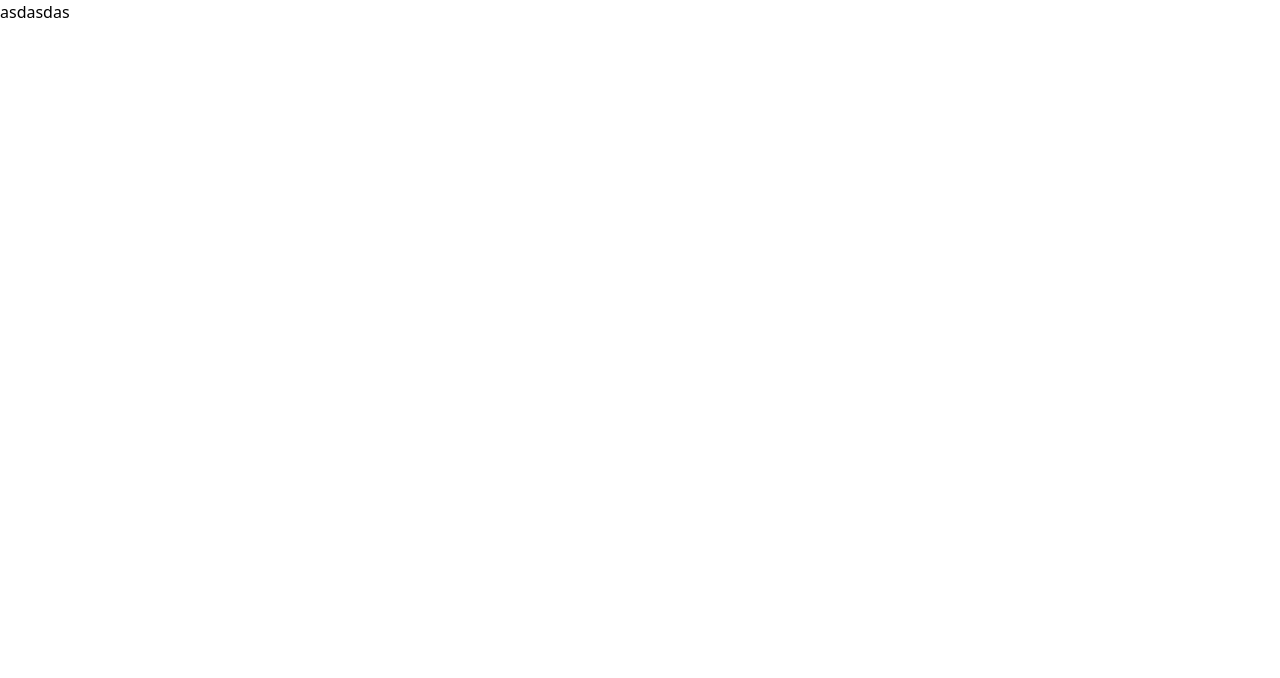
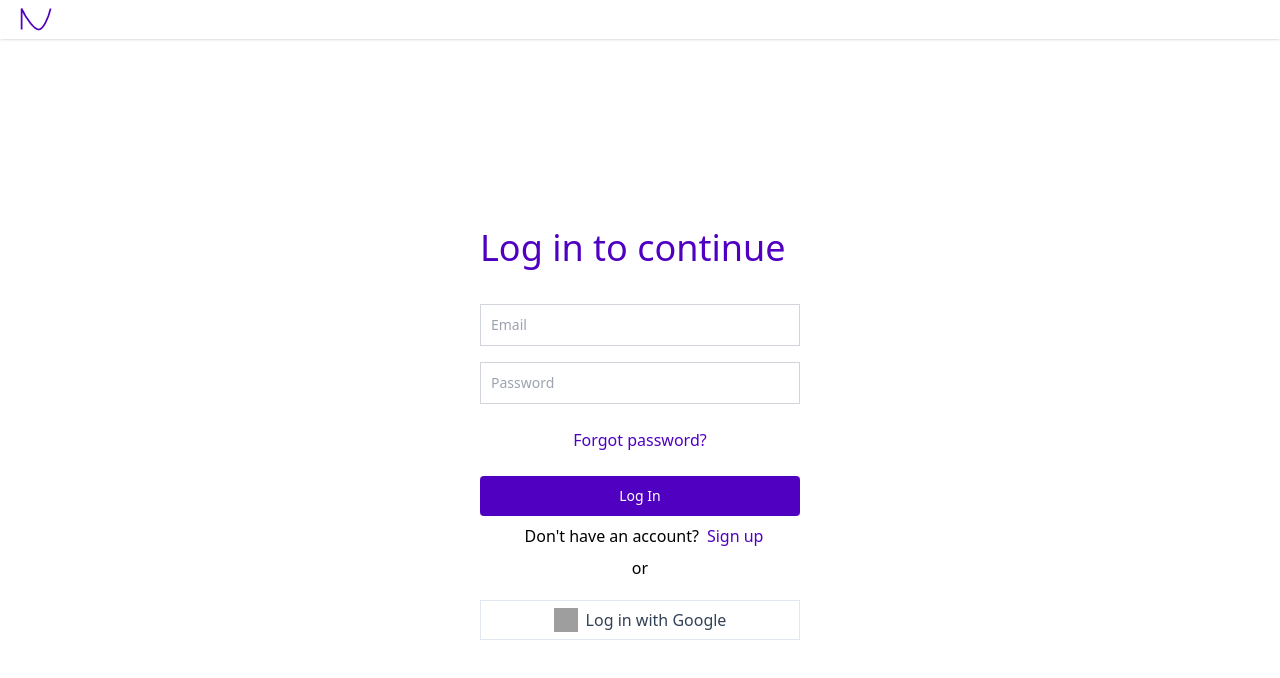
Before and after one commit to AnujPandey007/sketch, a React (Create React App) app: page / in a window 1280 px wide. Shown: the top 678 px of the page. Built offline with nearby package versions, Linux system fonts and the light colour scheme; grey boxes are pictures that could not be loaded.

Commit message:
added auth and pages

```diff
--- a/public/index.html
+++ b/public/index.html
@@ -24,7 +24,7 @@
       work correctly both with client-side routing and a non-root public URL.
       Learn how to configure a non-root public URL by running `npm run build`.
     -->
-    <title>React App</title>
+    <title>Sketch</title>
   </head>
   <body>
     <noscript>You need to enable JavaScript to run this app.</noscript>
--- a/src/App.js
+++ b/src/App.js
@@ -1,17 +1,44 @@
+import React from 'react'
 import {BrowserRouter as Router, Routes, Route} from 'react-router-dom'
+import Navbar from './components/Navbar';
+import Home from './screens/Home';
+import Profile from './screens/Profile';
 import Signin from './screens/Signin';
 import Signup from './screens/Signup';
+import Sketch from './screens/Sketch';
+import Alert from './components/Alert';
 
 function App() {
+
+  const [customAlert, setCustomAlert] = React.useState(null);
+  const [isAuth, setIsAuth] = React.useState(localStorage.getItem("isAuth")??false);
+
+  const setAlert=(message, type)=>{
+    let alertObject = {
+      message: message,
+      type: type
+    }
+    setCustomAlert(alertObject);
+
+    setTimeout(() => {
+      setCustomAlert(null);
+    }, 1500);
+  }
+
+
   return (
     <>
       <Router>
+        <Navbar isAuth={isAuth}/>
+        <Alert customAlert={customAlert}/>
 
         <Routes>
-          <Route path='/' element={<Signin/>}/>
-          <Route path='/register' element={<Signup/>}/>
+          <Route path='/' element={<Signin isAuth={isAuth} setIsAuth={setIsAuth} setAlert={setAlert}/>}/>
+          <Route path='/register' element={<Signup isAuth={isAuth} setIsAuth={setIsAuth} setAlert={setAlert}/>}/>
+          <Route path='/home' element={<Home isAuth={isAuth}/>}/>
+          <Route path='/sketch' element={<Sketch isAuth={isAuth} />}/>
+          <Route path='/me' element={<Profile isAuth={isAuth} setIsAuth={setIsAuth}/>}/>
         </Routes>
-
       </Router>
     </>
   );
--- /dev/null
+++ b/src/components/Alert.js
@@ -0,0 +1,16 @@
+import React from 'react'
+
+export default function Alert(props) {
+  const capital = (text)=>{
+    const word = text.toLowerCase();
+    return word.charAt(0).toUpperCase() + word.slice(1);
+  }
+
+  return (
+    props.customAlert && <div>
+        <div className={`alert alert-${props.customAlert.type} alert-dismissible fade show`} role="alert">
+        <strong>{capital(props.customAlert.type)}</strong> :  {props.customAlert.message}
+        </div>
+    </div>
+  )
+}
--- /dev/null
+++ b/src/components/Navbar.js
@@ -0,0 +1,23 @@
+import React from 'react';
+import {Link} from 'react-router-dom';
+import logo from "../assets/logo.png";
+
+export default function Navbar({isAuth}) {
+  return (
+    <div className="mb-10">
+         <div className='fixed top-0 w-full z-50 flex flex-auto flex-row bg-white shadow p-2 px-5 items-center justify-between text-sm'>
+            <Link to="/">
+                <img src={logo} alt="..."/>
+            </Link>
+          {isAuth && <Link to="/me">
+                <div className="w-6 h-6 mr-1">
+                    <svg xmlns="http://www.w3.org/2000/svg" fill="currentColor" className="bi bi-person-circle" viewBox="0 0 16 16">
+                        <path d="M11 6a3 3 0 1 1-6 0 3 3 0 0 1 6 0z"/>
+                        <path fillRule="evenodd" d="M0 8a8 8 0 1 1 16 0A8 8 0 0 1 0 8zm8-7a7 7 0 0 0-5.468 11.37C3.242 11.226 4.805 10 8 10s4.757 1.225 5.468 2.37A7 7 0 0 0 8 1z"/>
+                    </svg>
+                </div>
+           </Link>}
+        </div>
+    </div>
+  );
+}
--- /dev/null
+++ b/src/screens/Home.js
@@ -0,0 +1,18 @@
+import React from 'react';
+import { useNavigate } from 'react-router-dom';
+
+
+export default function Home({isAuth}) {
+
+  const navigate = useNavigate();
+
+  React.useEffect(() => {
+    if(!isAuth){
+      navigate('/');
+    }
+  }, [isAuth, navigate]);
+
+  return (
+    <div>Home</div>
+  )
+}
--- /dev/null
+++ b/src/screens/Profile.js
@@ -0,0 +1,16 @@
+import React from 'react';
+import { useNavigate } from 'react-router-dom';
+
+export default function Profile({isAuth, setIsAuth, setAlert}) {
+  const navigate = useNavigate()
+
+  React.useEffect(() => {
+    if(!isAuth){
+      navigate('/login');
+    }
+  }, [isAuth, navigate])
+
+  return (
+    <div>Profile</div>
+  )
+}
--- a/src/screens/Signin.js
+++ b/src/screens/Signin.js
@@ -1,9 +1,72 @@
-import React from 'react'
+import React from 'react';
+import { Link, useNavigate } from 'react-router-dom';
 
-export default function Signin() {
+export default function Signin({isAuth, setIsAuth, setAlert}) {
+
+    const navigate = useNavigate();
+
+    React.useEffect(() => {
+        if(isAuth){
+            navigate('/home');
+        }
+    }, [isAuth, navigate]);
+
+    const login = () => {
+        setAlert("Successfully Login", "success");
+        localStorage.setItem("isAuth", true);
+        setIsAuth(true);
+        navigate("/home");
+    }
+
+
   return (
-    <div>
-        asdasdas
+    <div className='flex h-screen'>
+        <div className='flex flex-col m-auto gap-2 items-center'>
+            <div className="flex text-4xl self-center text-center w-80" style={{color:"#4F00C1"}}>
+                Log in to continue
+            </div>
+
+            <div className="flex flex-col mt-7 w-80 gap-4 justify-center">
+                <div className="flex">
+                    <input type="email" className="bg-white border border-gray-300 text-gray-900 text-sm focus:ring-blue-500 focus:border-blue-500 block w-full p-2.5" placeholder="Email" required/>
+                </div>
+                <div className="flex">
+                    <input type="password" className="bg-white border border-gray-300 text-gray-900 text-sm focus:ring-blue-500 focus:border-blue-500 block w-full p-2.5" placeholder="Password" required/>
+                </div>
+            </div>
+
+            <div style={{color:"#4F00C1"}} className="flex w-80 justify-center my-4">
+                Forgot password?
+            </div>
+
+
+            <div className="flex w-80 justify-center">
+                <button type="submit" onClick={()=> login()} style={{backgroundColor:"#4F00C1"}} className="text-white bg-blue-700 hover:bg-blue-800 focus:ring-4 focus:outline-none focus:ring-blue-300 font-medium rounded text-sm h-10 w-full px-5 py-2.5 text-center dark:bg-blue-600 dark:hover:bg-blue-700 dark:focus:ring-blue-800">Log In</button>
+            </div>
+
+            <div className="flex flex-row w-80 justify-center">
+                <div className="flex mx-2">
+                    Don't have an account?
+                </div>
+                <Link to={"/register"}>
+                    <div style={{color:"#4F00C1"}} className="flex">
+                        Sign up
+                    </div>
+                </Link>
+            </div>
+
+            <div className="flex w-80 justify-center">
+                or
+            </div>
+
+            <div className="w-80 justify-center">
+                <button className="w-full h-10 text-center py-3 my-3 border flex space-x-2 items-center justify-center border-slate-200 text-slate-700 hover:border-slate-400 hover:text-slate-900 hover:shadow transition duration-150">
+                    <img src="https://www.svgrepo.com/show/355037/google.svg" className="w-6 h-6" alt=""/>
+                    <span>Log in with Google</span>
+                </button>
+            </div>
+
+        </div>
     </div>
   )
 }
--- a/src/screens/Signup.js
+++ b/src/screens/Signup.js
@@ -1,7 +1,65 @@
-import React from 'react'
+import React from 'react';
+import { Link, useNavigate } from 'react-router-dom';
 
-export default function Signup() {
+export default function Signup({isAuth, setIsAuth, setAlert}) {
+
+  const navigate = useNavigate();
+
+  React.useEffect(() => {
+    if(isAuth){
+      navigate('/home');
+    }
+  }, [isAuth, navigate]);
+
+  const register = () => {
+    setAlert("Successfully Registered", "success");
+    localStorage.setItem("isAuth", true);
+    setIsAuth(true);
+    navigate("/home");
+}
+
   return (
-    <div>Signup</div>
+    <div className='flex h-screen'>
+      <div className='flex flex-col m-auto gap-2 items-center'>
+        <div className="flex text-4xl self-center text-center w-80" style={{color:"#4F00C1"}}>
+          Register to continue
+        </div>
+
+        <div className="flex flex-col mt-7 w-80 gap-4 justify-center">
+          <div className="flex">
+              <input type="text" className="bg-white border border-gray-300 text-gray-900 text-sm focus:ring-blue-500 focus:border-blue-500 block w-full p-2.5" placeholder="First Name" required/>
+          </div>
+          <div className="flex">
+              <input type="text" className="bg-white border border-gray-300 text-gray-900 text-sm focus:ring-blue-500 focus:border-blue-500 block w-full p-2.5" placeholder="Last Name" required/>
+          </div>
+          <div className="flex">
+              <input type="email" className="bg-white border border-gray-300 text-gray-900 text-sm focus:ring-blue-500 focus:border-blue-500 block w-full p-2.5" placeholder="Email" required/>
+          </div>
+          <div className="flex">
+              <input type="password" className="bg-white border border-gray-300 text-gray-900 text-sm focus:ring-blue-500 focus:border-blue-500 block w-full p-2.5" placeholder="Password" required/>
+          </div>
+          <div className="flex">
+              <input type="password" className="bg-white border border-gray-300 text-gray-900 text-sm focus:ring-blue-500 focus:border-blue-500 block w-full p-2.5" placeholder="Confirm Password" required/>
+          </div>
+        </div>
+
+
+        <div className="flex w-80 mt-7 justify-center">
+          <button type="submit" onClick={()=> register()} style={{backgroundColor:"#4F00C1"}} className="text-white bg-blue-700 hover:bg-blue-800 focus:ring-4 focus:outline-none focus:ring-blue-300 font-medium rounded text-sm h-10 w-full px-5 py-2.5 text-center dark:bg-blue-600 dark:hover:bg-blue-700 dark:focus:ring-blue-800">Register</button>
+        </div>
+
+        <div className="flex flex-row w-80 justify-center">
+          <div className="flex mx-2">
+              Already have an account?
+          </div>
+          <Link to={"/"}>
+            <div style={{color:"#4F00C1"}} className="flex">
+                Sign in
+            </div>
+          </Link>
+        </div>
+
+      </div>
+    </div>
   )
 }
--- /dev/null
+++ b/src/screens/Sketch.js
@@ -0,0 +1,18 @@
+import React from 'react';
+import { useNavigate } from 'react-router-dom';
+
+
+export default function Sketch({isAuth}) {
+
+  const navigate = useNavigate();
+
+  React.useEffect(() => {
+    if(!isAuth){
+      navigate('/');
+    }
+  }, [isAuth, navigate]);
+
+  return (
+    <div>Sketch</div>
+  )
+}
```
Also changed, not shown: src/assets/logo.png (added).
